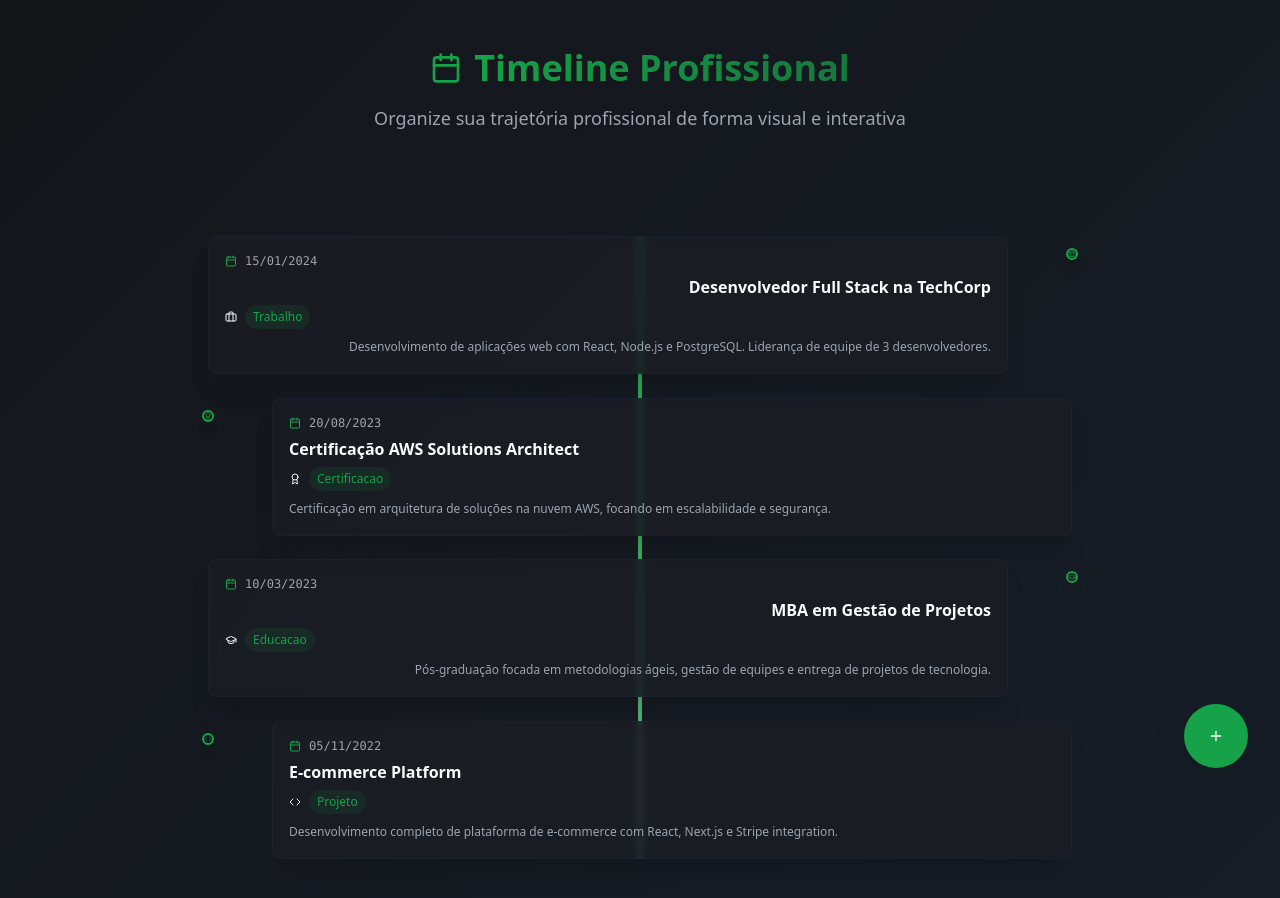
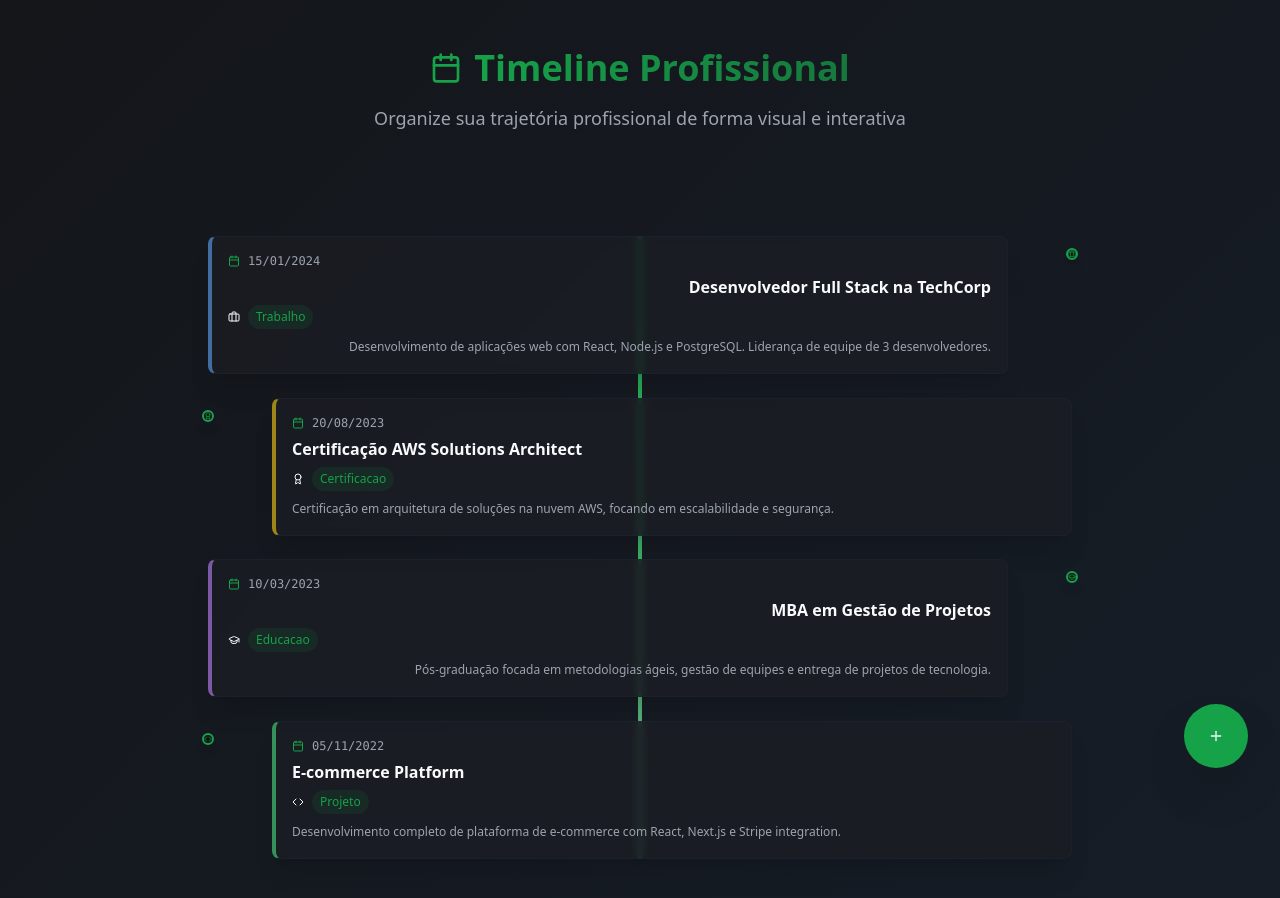
Before and after one commit to PedroGuth/Curriculo-em-timeline, a React (Vite) app: page / in a window 1280 px wide. Shown: the top 898 px of the page. Built offline with nearby package versions, Linux system fonts and the light colour scheme.

Commit message:
Fix: Card colors not changing
The card colors are not updating based on the item type. This commit ensures that the card colors are applied correctly and subtly, as per the user's request.

```diff
--- a/src/index.css
+++ b/src/index.css
@@ -81,40 +81,71 @@
                 0 0 20px hsl(142, 76%, 36% / 0.1);
   }
 
-  /* Cores específicas para cada tipo */
-  .type-educacao {
-    @apply border-l-4 border-l-purple-500;
+  /* Cores específicas para cada tipo - sutis */
+  .timeline-card.type-educacao {
+    @apply border-l-4 border-l-purple-400/60;
     background: linear-gradient(135deg,
-      hsl(270, 50%, 12% / 0.9) 0%,
-      hsl(270, 30%, 15% / 0.9) 100%);
+      hsl(270, 40%, 12% / 0.85) 0%,
+      hsl(270, 25%, 14% / 0.85) 100%);
   }
 
-  .type-trabalho {
-    @apply border-l-4 border-l-blue-500;
+  .timeline-card.type-trabalho {
+    @apply border-l-4 border-l-blue-400/60;
     background: linear-gradient(135deg,
-      hsl(220, 50%, 12% / 0.9) 0%,
-      hsl(220, 30%, 15% / 0.9) 100%);
+      hsl(220, 40%, 12% / 0.85) 0%,
+      hsl(220, 25%, 14% / 0.85) 100%);
   }
 
-  .type-certificacao {
-    @apply border-l-4 border-l-yellow-500;
+  .timeline-card.type-certificacao {
+    @apply border-l-4 border-l-yellow-400/60;
     background: linear-gradient(135deg,
-      hsl(45, 50%, 12% / 0.9) 0%,
-      hsl(45, 30%, 15% / 0.9) 100%);
+      hsl(45, 40%, 12% / 0.85) 0%,
+      hsl(45, 25%, 14% / 0.85) 100%);
   }
 
-  .type-projeto {
-    @apply border-l-4 border-l-green-500;
+  .timeline-card.type-projeto {
+    @apply border-l-4 border-l-green-400/60;
     background: linear-gradient(135deg,
-      hsl(120, 50%, 12% / 0.9) 0%,
-      hsl(120, 30%, 15% / 0.9) 100%);
+      hsl(120, 40%, 12% / 0.85) 0%,
+      hsl(120, 25%, 14% / 0.85) 100%);
   }
 
-  .type-outro {
-    @apply border-l-4 border-l-gray-500;
+  .timeline-card.type-outro {
+    @apply border-l-4 border-l-gray-400/60;
     background: linear-gradient(135deg,
-      hsl(0, 0%, 12% / 0.9) 0%,
-      hsl(0, 0%, 15% / 0.9) 100%);
+      hsl(0, 0%, 12% / 0.85) 0%,
+      hsl(0, 0%, 14% / 0.85) 100%);
+  }
+
+  /* Hover effects para cada tipo */
+  .timeline-card.type-educacao:hover {
+    @apply border-purple-400/70;
+    box-shadow: 0 15px 30px hsl(0, 0%, 0% / 0.3),
+                0 0 20px hsl(270, 60%, 50% / 0.15);
+  }
+
+  .timeline-card.type-trabalho:hover {
+    @apply border-blue-400/70;
+    box-shadow: 0 15px 30px hsl(0, 0%, 0% / 0.3),
+                0 0 20px hsl(220, 60%, 50% / 0.15);
+  }
+
+  .timeline-card.type-certificacao:hover {
+    @apply border-yellow-400/70;
+    box-shadow: 0 15px 30px hsl(0, 0%, 0% / 0.3),
+                0 0 20px hsl(45, 60%, 50% / 0.15);
+  }
+
+  .timeline-card.type-projeto:hover {
+    @apply border-green-400/70;
+    box-shadow: 0 15px 30px hsl(0, 0%, 0% / 0.3),
+                0 0 20px hsl(120, 60%, 50% / 0.15);
+  }
+
+  .timeline-card.type-outro:hover {
+    @apply border-gray-400/70;
+    box-shadow: 0 15px 30px hsl(0, 0%, 0% / 0.3),
+                0 0 20px hsl(0, 0%, 50% / 0.15);
   }
 
   .line-clamp-3 {
```
